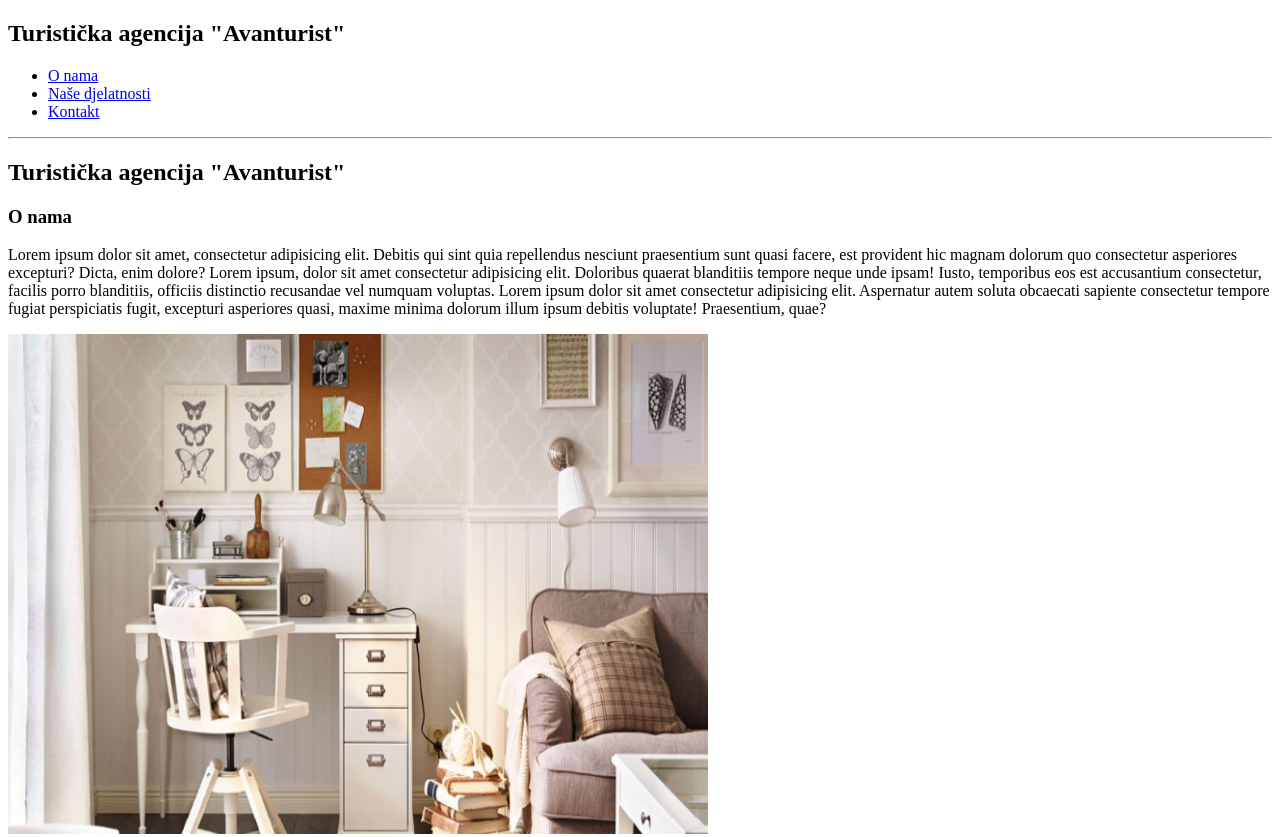
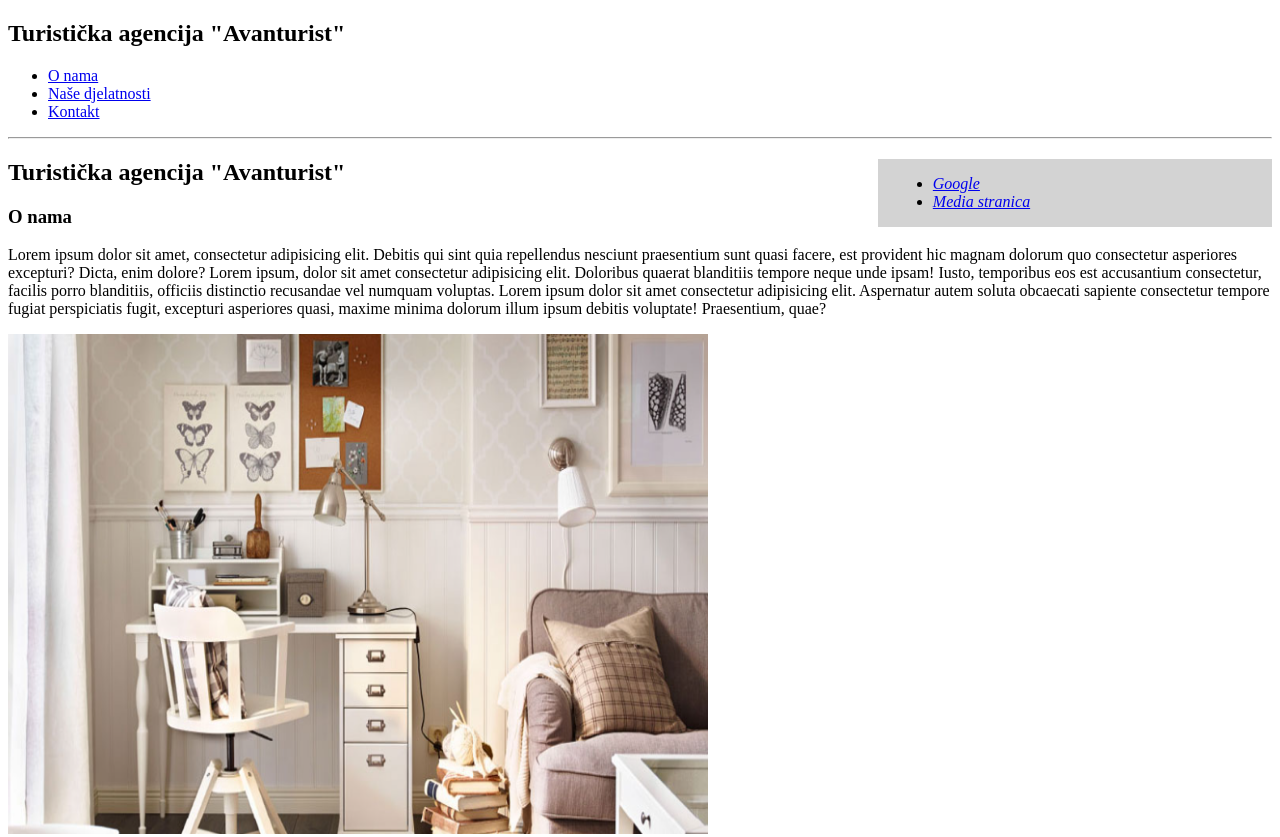
Before and after one commit to lukcola/PI_HTML, a plain HTML site: page index.html in a window 1280 px wide. Shown: the top 837 px of the page. Drawn offline with Linux system fonts and the light colour scheme.

Commit message:
PI_html_final

```diff
--- a/index.html
+++ b/index.html
@@ -1,11 +1,25 @@
 <!DOCTYPE html>
 <html lang="hr">
+
 <head>
     <meta charset="UTF-8">
     <meta name="viewport" content="width=device-width, initial-scale=1.0">
     <title>Turistička agencija "Avanturist"</title>
 </head>
+
+<style>
+    aside {
+        width: 30%;
+        padding-left: 15px;
+        margin-left: 15px;
+        float: right;
+        font-style: italic;
+        background-color: lightgray;
+    }
+</style>
+
 <body>
+
     <header>
         <h2>Turistička agencija "Avanturist"</h2>
         <nav>
@@ -19,36 +33,58 @@
     </header>
 
     <main>
+        <aside>
+            <ul>
+                <li><a href="https://www.google.com/" target="_blank">Google</a></li>
+                <li><a href="./media_stranica.html">Media stranica</a></li>
+            </ul>
+        </aside>
+
         <h2>Turistička agencija "Avanturist"</h2>
         <section>
             <h3 id="p1">O nama</h3>
-            <p> Lorem ipsum dolor sit amet, consectetur adipisicing elit. Debitis qui sint quia repellendus nesciunt praesentium sunt quasi facere,
-                est provident hic magnam dolorum quo consectetur asperiores excepturi? Dicta, enim dolore? Lorem ipsum, dolor sit amet consectetur adipisicing elit.
-                Doloribus quaerat blanditiis tempore neque unde ipsam! Iusto, temporibus eos est accusantium consectetur, facilis porro blanditiis,
-                officiis distinctio recusandae vel numquam voluptas. Lorem ipsum dolor sit amet consectetur adipisicing elit. Aspernatur autem soluta obcaecati
-                sapiente consectetur tempore fugiat perspiciatis fugit, excepturi asperiores quasi, maxime minima dolorum illum ipsum debitis voluptate! Praesentium, quae?
+            <p> Lorem ipsum dolor sit amet, consectetur adipisicing elit. Debitis qui sint quia repellendus nesciunt
+                praesentium sunt quasi facere,
+                est provident hic magnam dolorum quo consectetur asperiores excepturi? Dicta, enim dolore? Lorem ipsum,
+                dolor sit amet consectetur adipisicing elit.
+                Doloribus quaerat blanditiis tempore neque unde ipsam! Iusto, temporibus eos est accusantium
+                consectetur, facilis porro blanditiis,
+                officiis distinctio recusandae vel numquam voluptas. Lorem ipsum dolor sit amet consectetur adipisicing
+                elit. Aspernatur autem soluta obcaecati
+                sapiente consectetur tempore fugiat perspiciatis fugit, excepturi asperiores quasi, maxime minima
+                dolorum illum ipsum debitis voluptate! Praesentium, quae?
             </p>
             <img src="./media/img/o_nama_slika_ureda.PNG" alt="O nama - slika" width="700" height="500">
         </section>
 
         <section>
             <h3 id="p2">Naše djelatnosti</h3>
-            <p> Lorem ipsum dolor sit amet, consectetur adipisicing elit. Debitis qui sint quia repellendus nesciunt praesentium sunt quasi facere,
-                est provident hic magnam dolorum quo consectetur asperiores excepturi? Dicta, enim dolore? Lorem ipsum, dolor sit amet consectetur adipisicing elit.
-                Doloribus quaerat blanditiis tempore neque unde ipsam! Iusto, temporibus eos est accusantium consectetur, facilis porro blanditiis,
-                officiis distinctio recusandae vel numquam voluptas. Lorem ipsum dolor sit amet consectetur adipisicing elit. Aspernatur autem soluta obcaecati
-                sapiente consectetur tempore fugiat perspiciatis fugit, excepturi asperiores quasi, maxime minima dolorum illum ipsum debitis voluptate! Praesentium, quae?
+            <p> Lorem ipsum dolor sit amet, consectetur adipisicing elit. Debitis qui sint quia repellendus nesciunt
+                praesentium sunt quasi facere,
+                est provident hic magnam dolorum quo consectetur asperiores excepturi? Dicta, enim dolore? Lorem ipsum,
+                dolor sit amet consectetur adipisicing elit.
+                Doloribus quaerat blanditiis tempore neque unde ipsam! Iusto, temporibus eos est accusantium
+                consectetur, facilis porro blanditiis,
+                officiis distinctio recusandae vel numquam voluptas. Lorem ipsum dolor sit amet consectetur adipisicing
+                elit. Aspernatur autem soluta obcaecati
+                sapiente consectetur tempore fugiat perspiciatis fugit, excepturi asperiores quasi, maxime minima
+                dolorum illum ipsum debitis voluptate! Praesentium, quae?
             </p>
-            <img src="./media/img/nase_djelatnosti_slika.PNG" alt="Naše djelatnosti - slika"  width="700" height="500">
+            <img src="./media/img/nase_djelatnosti_slika.PNG" alt="Naše djelatnosti - slika" width="700" height="500">
         </section>
 
         <section>
             <h3 id="p3">Kontakt</h3>
-            <p> Lorem ipsum dolor sit amet, consectetur adipisicing elit. Debitis qui sint quia repellendus nesciunt praesentium sunt quasi facere,
-                est provident hic magnam dolorum quo consectetur asperiores excepturi? Dicta, enim dolore? Lorem ipsum, dolor sit amet consectetur adipisicing elit.
-                Doloribus quaerat blanditiis tempore neque unde ipsam! Iusto, temporibus eos est accusantium consectetur, facilis porro blanditiis,
-                officiis distinctio recusandae vel numquam voluptas. Lorem ipsum dolor sit amet consectetur adipisicing elit. Aspernatur autem soluta obcaecati
-                sapiente consectetur tempore fugiat perspiciatis fugit, excepturi asperiores quasi, maxime minima dolorum illum ipsum debitis voluptate! Praesentium, quae?
+            <p> Lorem ipsum dolor sit amet, consectetur adipisicing elit. Debitis qui sint quia repellendus nesciunt
+                praesentium sunt quasi facere,
+                est provident hic magnam dolorum quo consectetur asperiores excepturi? Dicta, enim dolore? Lorem ipsum,
+                dolor sit amet consectetur adipisicing elit.
+                Doloribus quaerat blanditiis tempore neque unde ipsam! Iusto, temporibus eos est accusantium
+                consectetur, facilis porro blanditiis,
+                officiis distinctio recusandae vel numquam voluptas. Lorem ipsum dolor sit amet consectetur adipisicing
+                elit. Aspernatur autem soluta obcaecati
+                sapiente consectetur tempore fugiat perspiciatis fugit, excepturi asperiores quasi, maxime minima
+                dolorum illum ipsum debitis voluptate! Praesentium, quae?
             </p>
 
             <form action="" method="post">
@@ -74,14 +110,6 @@
             </form>
             <hr>
         </section>
-
-        <aside>
-            <ul>
-                <li><a href="https://www.google.com/" target="_blank">Google</a></li>
-                <li><a href="./media_stranica.html">Media stranica</a></li>
-            </ul>
-        </aside>
-
     </main>
 
     <footer>
```
